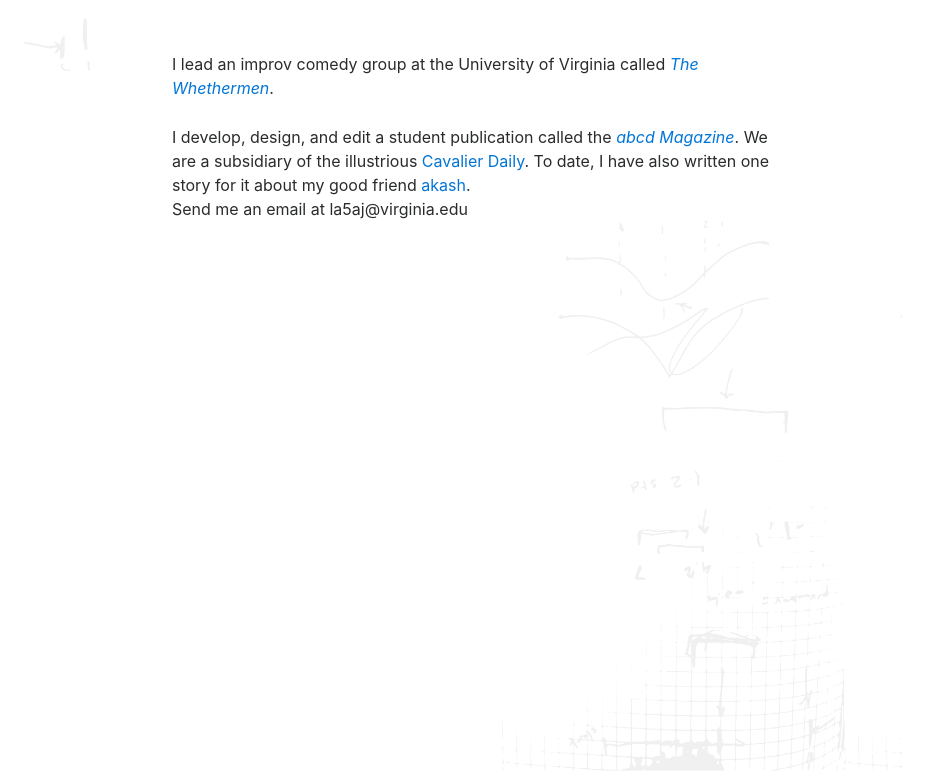
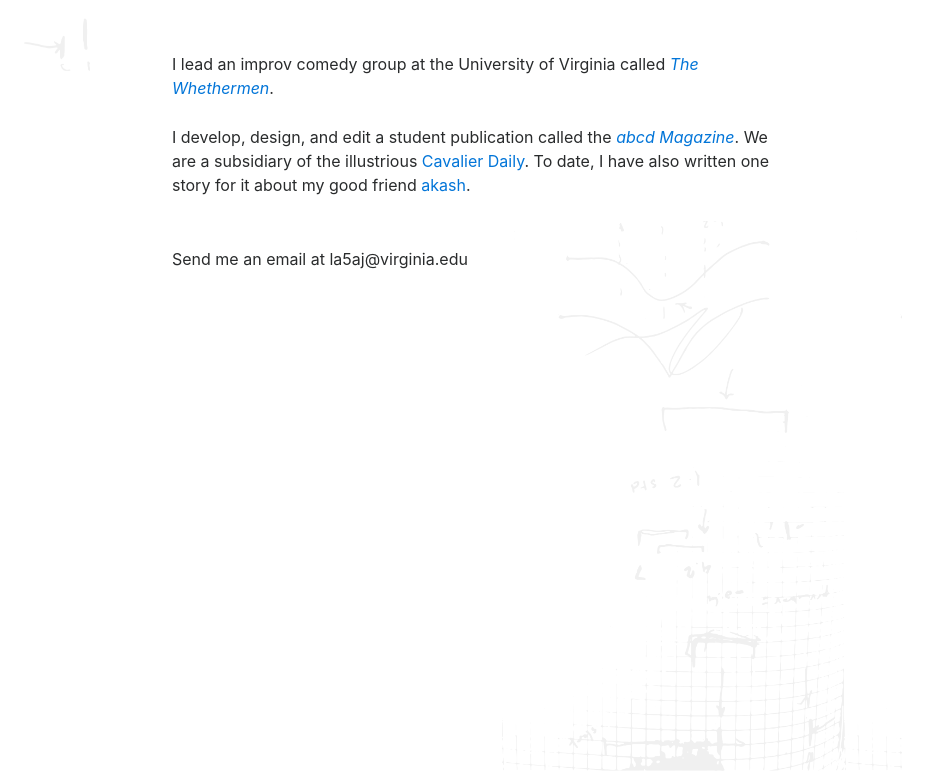
Before and after one commit to leodomingo/thisismymom, a website built with webpack: page index.html in a window 1280 px wide. Shown: the part 1179-1950 px from the top of the page, without its empty margins (163-1096 px from the left). Built offline with nearby package versions, Linux system fonts and the light colour scheme; a small style sheet from the web is missing; files whose address does not match are found by name.

Commit message:
moving email call down

```diff
--- a/index.html
+++ b/index.html
@@ -59,11 +59,12 @@
                 I develop, design, and edit a student publication called the <a href="www.abcdmag.com " target="_blank "><em>abcd Magazine</em></a>. We are a subsidiary of the illustrious <a href="http://www.cavalierdaily.com ">Cavalier Daily</a>. To date,
                 I have also written one story for it about my good friend <a href="/akash.html ">akash</a>.
             </div>
-            <div class="col-lg-6 offset-lg-3 col-sm-10 offset-sm-1 ">
-                    Send me an email at la5aj@virginia.edu
+        </div>
+        <div class="row blurb ">
+                <div class="col-lg-6 offset-lg-3 col-sm-10 offset-sm-1 ">
+                        Send me an email at la5aj@virginia.edu
                 </div>
         </div>
-
     </div>
 
 
```
